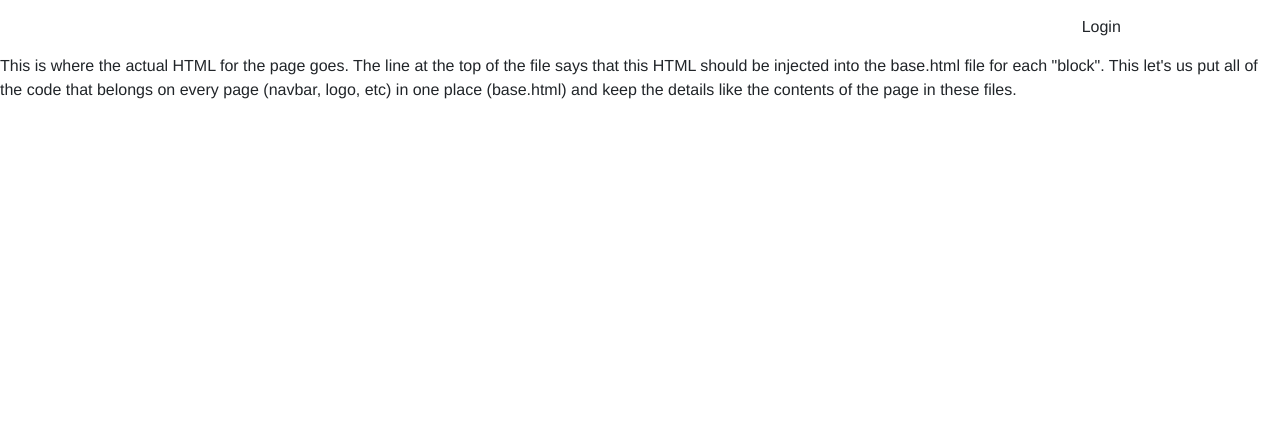
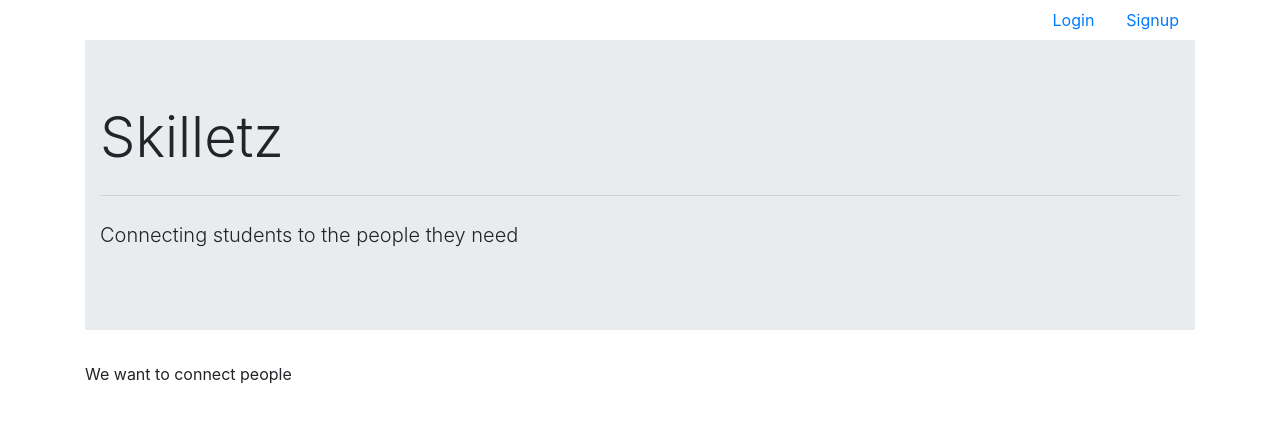
Before and after one commit to matthewcockrell/skilletz, a Django app: page / in a window 1280 px wide. Shown: the top 423 px of the page. Run offline with Django 3.2, Linux system fonts and the light colour scheme; some libraries are stand-ins or nearby versions.

Commit message:
added a title and some styling to homepage

```diff
--- a/pages/static/pages/style.css
+++ b/pages/static/pages/style.css
@@ -1,8 +1,3 @@
-body {
-	font-family: "Helvetica Neue", Helvetica, sans-serif;
-}
-
-.navbar-row {
-	padding-top: 15px;
-	padding-bottom: 15px;
-}
+/*
+ * Only for special CSS, most should probably be done with Bootstrap classes
+ */
--- a/pages/templates/pages/base.html
+++ b/pages/templates/pages/base.html
@@ -16,17 +16,15 @@
 		-->
 	</head>
 	<body>
-		<div class="container-fluid">
-			<div class="row navbar-row">
-				<div class="col-sm-10">
-					<!-- filler for space -->
-				</div>
-				<a>
-					<div class="col-sm-2">
-						Login
-					</div>
-				</a>
-			</div>
+		<div class="container">
+			<ul class="nav justify-content-end">
+				<li class="nav-item">
+					<a class="nav-link" href="#">Login</a>
+				</li>
+				<li class="nav-item">
+					<a class="nav-link" href="#">Signup</a>
+				</li>
+			</ul>
 		</div>
 
 		{% block pagecontent %}{% endblock%}
--- a/pages/templates/pages/home.html
+++ b/pages/templates/pages/home.html
@@ -1,15 +1,22 @@
 {% extends 'pages/base.html' %}
+
+{% load static %}
 
 {% block pagename %}Home{% endblock %}
 
 {% block pagecontent %}
 <div>
-	<p>
-		This is where the actual HTML for the page goes. The line at the top of the file
-		says that this HTML should be injected into the base.html file for each "block".
-		This let's us put all of the code that belongs on every page (navbar, logo, etc)
-		in one place (base.html) and keep the details like the contents of the page in
-		these files.
-	</p>
+	<div class="container">
+		<div class="jumbotron jumbotron-fluid">
+			<div class="container">
+				<h1 class="display-4">Skilletz</h1>
+				<hr class="my-4">
+				<p class="lead">Connecting students to the people they need</p>
+			</div>
+		</div>
+	</div>
+	<div class="container">
+		<p>We want to connect people</p>
+	</div>
 </div>
 {% endblock %}
```
